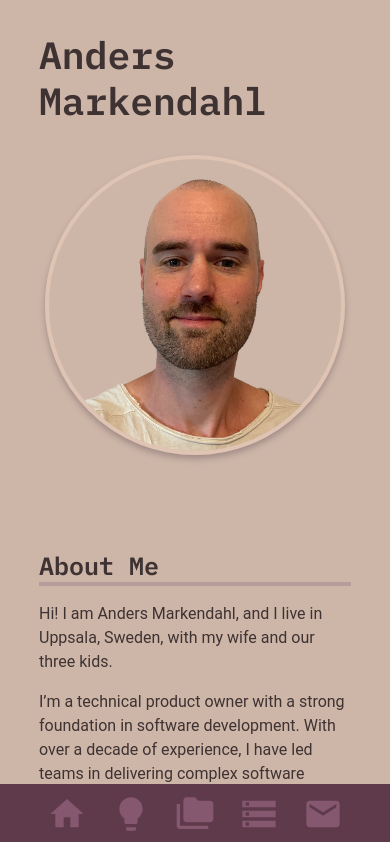
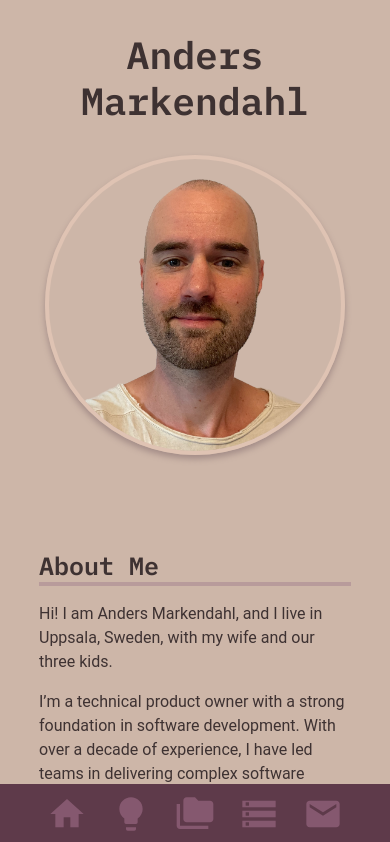
Before and after one commit to andersmarkendahl/andersmarkendahl.github.io, a React app: page / in a window 390 px wide. Shown: the top 842 px of the page. Built offline with nearby package versions, Linux system fonts and the light colour scheme.

Commit message:
Header text centered on small screens

```diff
--- a/src/sections/Profile.tsx
+++ b/src/sections/Profile.tsx
@@ -17,7 +17,17 @@ const Content = () => (
       },
     }}
   >
-    <Typography variant='h2'>Anders Markendahl</Typography>
+    <Typography
+      variant='h2'
+      css={{
+        textAlign: 'center',
+        '@media (min-width: 600px)': {
+          textAlign: 'left',
+        },
+      }}
+    >
+      Anders Markendahl
+    </Typography>
 
     <div
       css={{
```
